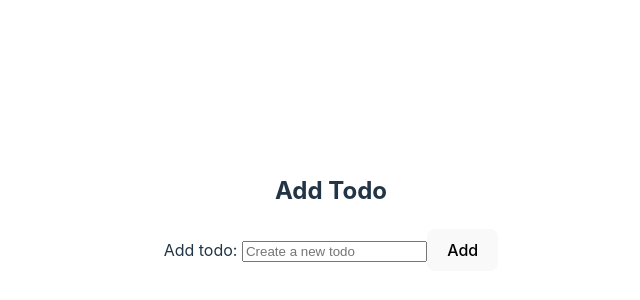
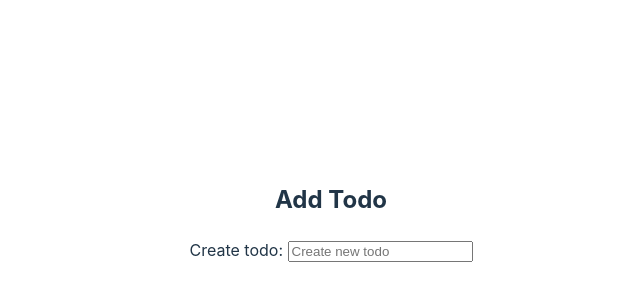
Before and after one commit to Plumnet/Practice3, a React (Vite) app: page / in a window 1280 px wide. Shown: the part 180-480 px from the top of the page, without its empty margins (309-949 px from the left). Built offline with nearby package versions, Linux system fonts and the light colour scheme.

Commit message:
一応完成のコード

```diff
--- /dev/null
+++ b/src/AddTodoForm.jsx
@@ -0,0 +1,20 @@
+// AddForm.js
+export default function AddTodoForm({
+    todo,
+    onAddFormSubmit,
+    onAddInputChange
+  }) {
+    return (
+      <form onSubmit={onAddFormSubmit}>
+        <h2>Add Todo</h2>
+        <label htmlFor="todo">Create todo: </label>
+        <input
+          name="todo"
+          type="text"
+          placeholder="Create new todo"
+          value={todo}
+          onChange={onAddInputChange}
+        />
+      </form>
+    );
+  }
--- a/src/App.jsx
+++ b/src/App.jsx
@@ -1,4 +1,8 @@
+// App.js file
 import { useEffect, useState } from "react";
+import TodoItem from "./TodoItem";
+import AddTodoForm from "./AddTodoForm";
+import EditForm from "./EditForm";
 import "./styles.css";
 
 export default function App() {
@@ -11,29 +15,42 @@ export default function App() {
     }
   });
   const [todo, setTodo] = useState("");
+  const [isEditing, setIsEditing] = useState(false);
+  const [currentTodo, setCurrentTodo] = useState({});
 
   useEffect(() => {
     localStorage.setItem("todos", JSON.stringify(todos));
   }, [todos]);
 
-  function handleInputChange(e) {
+  function handleAddInputChange(e) {
     setTodo(e.target.value);
   }
 
-  function handleFormSubmit(e) {
+  function handleEditInputChange(e) {
+    setCurrentTodo({ ...currentTodo, text: e.target.value });
+    console.log(currentTodo);
+  }
+
+  function handleAddFormSubmit(e) {
     e.preventDefault();
 
     if (todo !== "") {
       setTodos([
         ...todos,
         {
-          id: todos.length + 1,
+          id: new Date(),
           text: todo.trim()
         }
       ]);
     }
 
     setTodo("");
+  }
+
+  function handleEditFormSubmit(e) {
+    e.preventDefault();
+
+    handleUpdateTodo(currentTodo.id, currentTodo);
   }
 
   function handleDeleteClick(id) {
@@ -43,108 +60,45 @@ export default function App() {
     setTodos(removeItem);
   }
 
-    // boolean state to know if we are editing (this will let us display
-  // different inputs based on a condition (conditional rendering)
-  const [isEditing, setIsEditing] = useState(false);
-  // object state to set so we know which todo item we are editing
-  const [currentTodo, setCurrentTodo] = useState({});
-
-    // function to get the value of the edit input and set the new state
-    function handleEditInputChange(e) {
-      // set the new state value to what's currently in the edit input box
-      setCurrentTodo({ ...currentTodo, text: e.target.value });
-      console.log(currentTodo);
-    }
-
-
-    // function to handle when the "Edit" button is clicked
-  function handleEditClick(todo) {
-    // set editing to true
-    setIsEditing(true);
-    // set the currentTodo to the todo item that was clicked
-    setCurrentTodo({ ...todo });
-  }
-
-    // function to edit a todo item
   function handleUpdateTodo(id, updatedTodo) {
-      // here we are mapping over the todos array - the idea is check if the todo.id matches the id we pass into the function
-      // if the id's match, use the second parameter to pass in the updated todo object
-      // otherwise just use old todo
     const updatedItem = todos.map((todo) => {
       return todo.id === id ? updatedTodo : todo;
     });
-      // set editing to false because this function will be used inside a onSubmit function - which means the data was submited and we are no longer editing
     setIsEditing(false);
-      // update the todos state with the updated todo
     setTodos(updatedItem);
   }
 
-    function handleEditFormSubmit(e) {
-      e.preventDefault();
-
-      // call the handleUpdateTodo function - passing the currentTodo.id and the currentTodo object as arguments
-      handleUpdateTodo(currentTodo.id, currentTodo);
+  function handleEditClick(todo) {
+    setIsEditing(true);
+    setCurrentTodo({ ...todo });
   }
 
   return (
     <div className="App">
-        {/* We need to conditionally render different inputs based on if we are in editing mode */}
       {isEditing ? (
-          // if we are editing - display the edit todo input
-          // make sure to add the handleEditFormSubmit function in the "onSubmit" prop
-          <form onSubmit={handleEditFormSubmit}>
-            {/* we've added an h2 element */}
-            <h2>Edit Todo</h2>
-            {/* also added a label for the input */}
-            <label htmlFor="editTodo">Edit todo: </label>
-            {/* notice that the value for the update input is set to the currentTodo state */}
-            {/* also notice the handleEditInputChange is being used */}
-            <input
-              name="editTodo"
-              type="text"
-              placeholder="Edit todo"
-              value={currentTodo.text}
-              onChange={handleEditInputChange}
+        <EditForm
+          currentTodo={currentTodo}
+          setIsEditing={setIsEditing}
+          onEditInputChange={handleEditInputChange}
+          onEditFormSubmit={handleEditFormSubmit}
         />
-            {/* here we added an "update" button element - use the type="submit" on the button which will still submit the form when clicked using the handleEditFormSubmit function */}
-            <button type="submit">Update</button>
-            {/* here we added a "Cancel" button to set isEditing state back to false which will cancel editing mode */}
-            <button onClick={() => setIsEditing(false)}>Cancel</button>
-          </form>
       ) : (
-          // if we are not editing - display the add todo input
-          // make sure to add the handleFormSubmit function in the "onSubmit" prop
-          <form onSubmit={handleFormSubmit}>
-            {/* we've added an h2 element */}
-            <h2>Add Todo</h2>
-            {/* also added a label for the input */}
-            <label htmlFor="todo">Add todo: </label>
-            {/* notice that the value is still set to the todo state */}
-            {/* also notice the handleInputChange is still the same */}
-            <input
-              name="todo"
-              type="text"
-              placeholder="Create a new todo"
-              value={todo}
-              onChange={handleInputChange}
+        <AddTodoForm
+          todo={todo}
+          onAddInputChange={handleAddInputChange}
+          onAddFormSubmit={handleAddFormSubmit}
         />
-            {/* here we just added a "Add" button element - use the type="submit" on the button which will still submit the form when clicked using the handleFormSubmit function */}
-            <button type="submit">Add</button>
-          </form>
       )}
-
-
-
 
       <ul className="todo-list">
         {todos.map((todo) => (
-            <li key={todo.id}>
-              {todo.text}
-              {/* we are passing the entire todo object to the handleEditClick function*/}
-              <button onClick={() => handleEditClick(todo)}>Edit</button>
-              <button onClick={() => handleDeleteClick(todo.id)}>Delete</button>
-            </li>
+          <TodoItem
+            todo={todo}
+            onEditClick={handleEditClick}
+            onDeleteClick={handleDeleteClick}
+          />
         ))}
       </ul>
     </div>
-    );}
+  );
+};
--- /dev/null
+++ b/src/EditForm.jsx
@@ -0,0 +1,25 @@
+// EditForm.js
+export default function EditForm({
+    currentTodo,
+    setIsEditing,
+    onEditInputChange,
+    onEditFormSubmit
+  }) {
+    return (
+      <form onSubmit={onEditFormSubmit}>
+        <h2>Edit Todo</h2>
+        <label htmlFor="updateTodo">Update todo: </label>
+        <input
+          name="updateTodo"
+          type="text"
+          placeholder="Update todo"
+          value={currentTodo.text}
+          onChange={onEditInputChange}
+        />
+        <button type="submit" onClick={onEditFormSubmit}>
+          Update
+        </button>
+        <button onClick={() => setIsEditing(false)}>Cancel</button>
+      </form>
+    );
+  }
--- /dev/null
+++ b/src/TodoItem.jsx
@@ -0,0 +1,14 @@
+// TodoItem.js
+export default function TodoItem({
+  todo,
+  onEditClick,
+  onDeleteClick
+}) {
+  return (
+    <li key={todo.id}>
+      {todo.text}
+      <button onClick={() => onEditClick(todo)}>Edit</button>
+      <button onClick={() => onDeleteClick(todo.id)}>Delete</button>
+    </li>
+  );
+}
```
Lines whose indentation alone changed are shown as unchanged.
